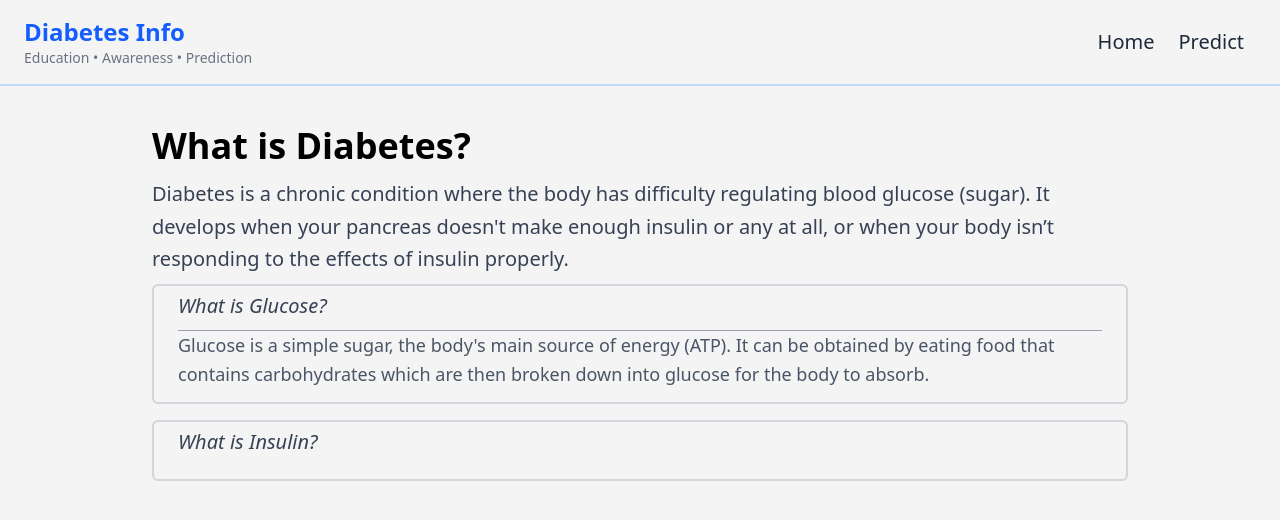
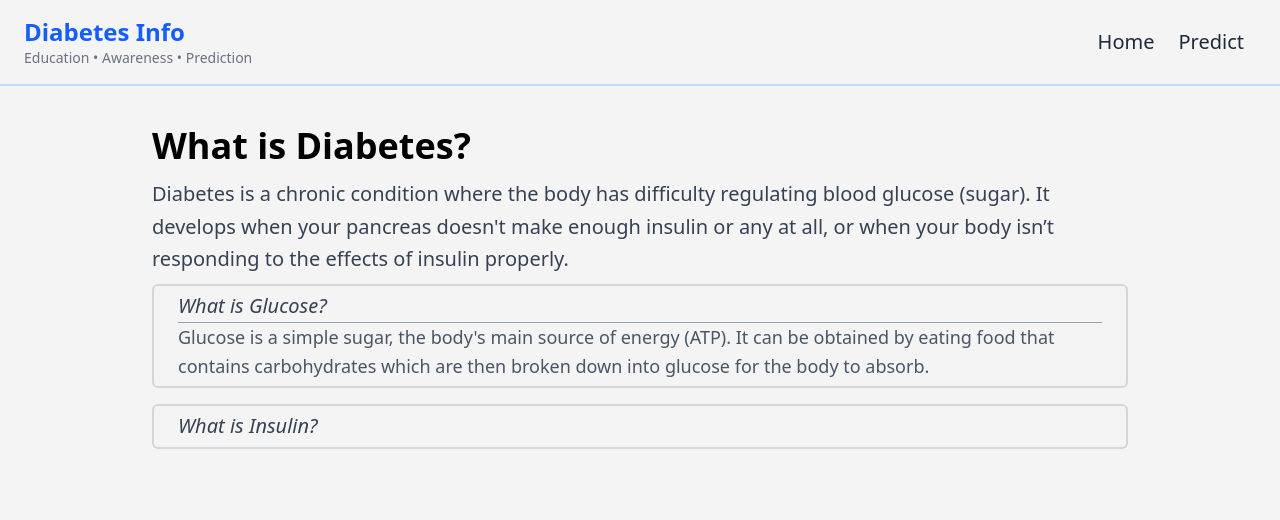
Before and after one commit to TanKyeWen/DiabetesPrediction-Web, an Angular app: page / in a window 1280 px wide. Both pictures are taken after a click on the button 640 px from the left and 314 px from the top of the page. Shown: the top 520 px of the page. Built offline with nearby package versions, Linux system fonts and the light colour scheme.

Commit message:
edited dropdown animation

```diff
--- a/src/app/app.ts
+++ b/src/app/app.ts
@@ -1,11 +1,12 @@
 import { Component, signal } from '@angular/core';
 import { RouterOutlet } from '@angular/router';
 import { DropdownInfo } from './dropdown-info/dropdown-info';
+import { CardInfo } from './card-info/card-info';
 
 @Component({
   standalone: true,
   selector: 'app-root',
-  imports: [RouterOutlet, DropdownInfo],
+  imports: [RouterOutlet, DropdownInfo, CardInfo],
   templateUrl: './app.html',
   styleUrl: './app.css'
 })
--- a/src/app/dropdown-info/dropdown-info.html
+++ b/src/app/dropdown-info/dropdown-info.html
@@ -8,7 +8,7 @@
       'max-h-0 opacity-0 overflow-hidden': !showContent,
       'max-h-96 opacity-100': showContent
     }"
-    class="transition-all duration-300 ease-in-out my-2 px-0 py-0 border-gray-400 border-t"
+    class="transition-all duration-1000 delay-200 border-gray-400 border-t"
     >
     <div class="text-lg text-gray-600 leading-relaxed">
       {{ contentDetails }}
```
